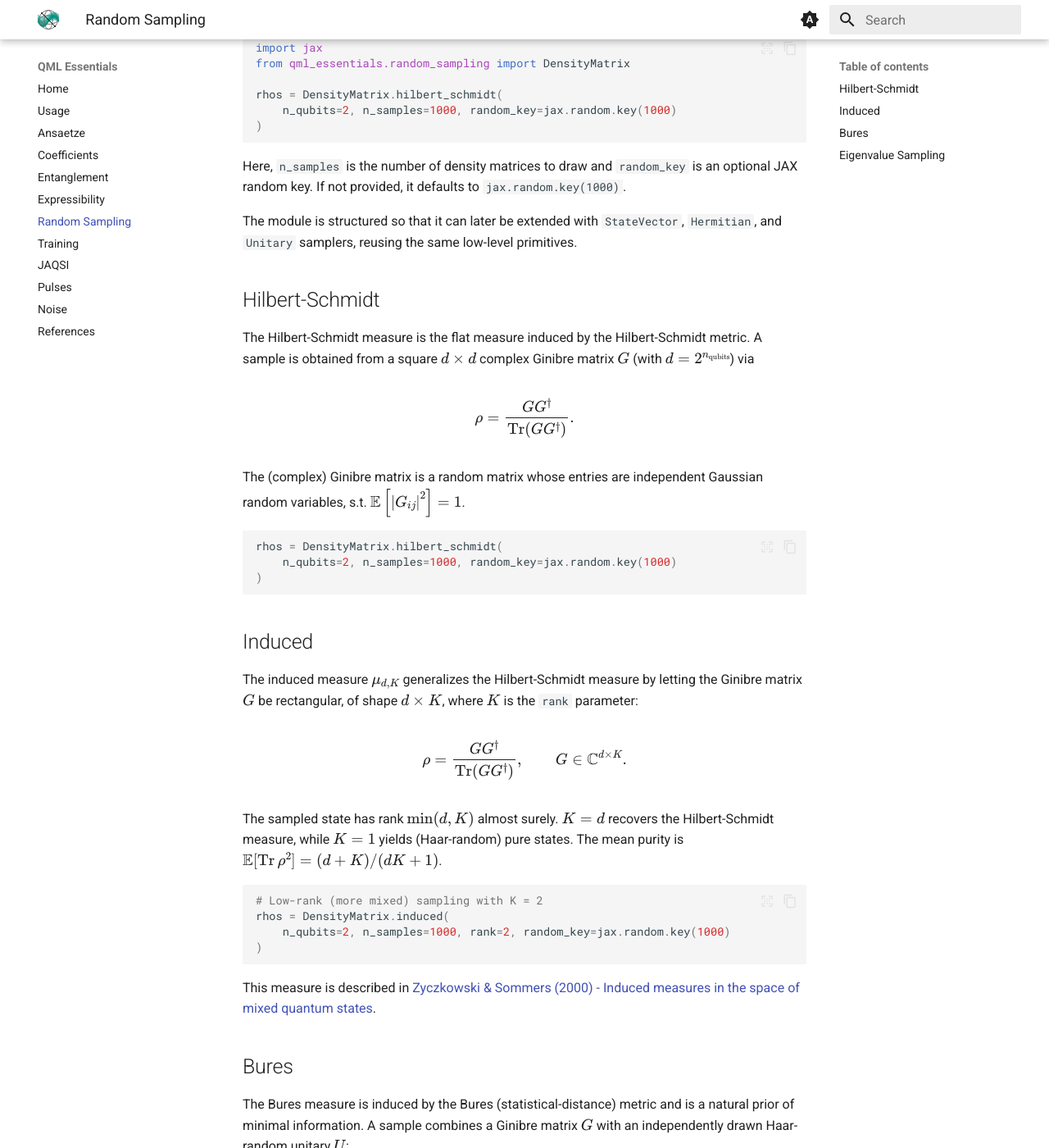
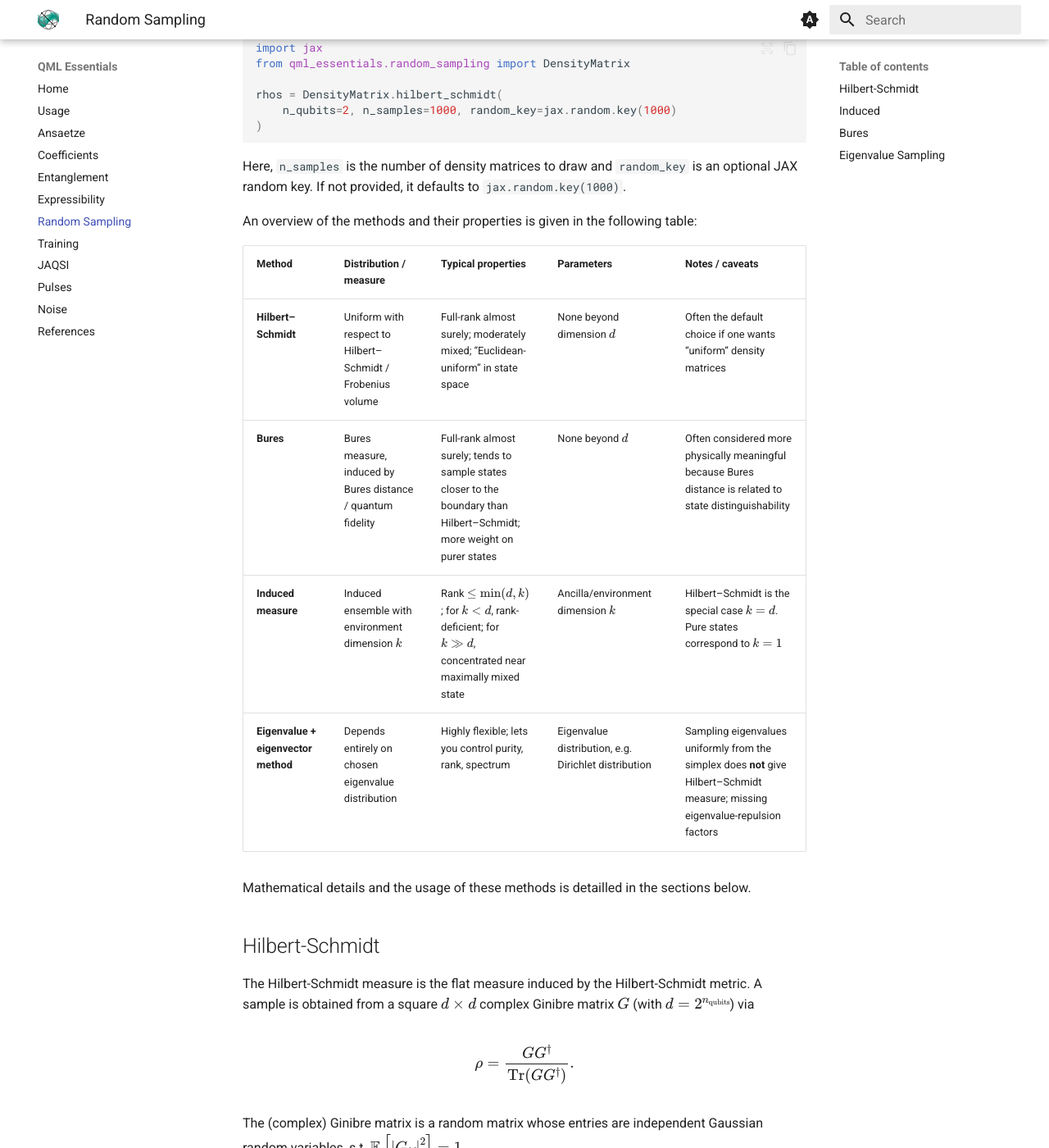
Before and after one commit to cirKITers/qml-essentials, an MkDocs documentation site: the page built from docs/random_sampling.md, in a window 1280 px wide and 1400 px high, scrolled down 301 px. Shown: the whole window at 82% size. Built offline with MkDocs 1.6.1 and Material for MkDocs 9.7.7, drawn with Linux system fonts in a browser that asks for light colours; some of the changed text lies outside the part shown.

Commit message:
added comparison table
Signed-off-by: Melvin Strobl <lc3267@kit.edu>

````diff
--- a/docs/random_sampling.md
+++ b/docs/random_sampling.md
@@ -19,7 +19,16 @@ rhos = DensityMatrix.hilbert_schmidt(
 
 Here, `n_samples` is the number of density matrices to draw and `random_key` is an optional JAX random key. If not provided, it defaults to `jax.random.key(1000)`.
 
-The module is structured so that it can later be extended with `StateVector`, `Hermitian`, and `Unitary` samplers, reusing the same low-level primitives.
+An overview of the methods and their properties is given in the following table:
+
+| Method | Distribution / measure | Typical properties | Parameters | Notes / caveats |
+|---|---|---|---|---|
+| **Hilbert–Schmidt** | Uniform with respect to Hilbert–Schmidt / Frobenius volume | Full-rank almost surely; moderately mixed; “Euclidean-uniform” in state space | None beyond dimension \(d\) | Often the default choice if one wants “uniform” density matrices |
+| **Bures** | Bures measure, induced by Bures distance / quantum fidelity | Full-rank almost surely; tends to sample states closer to the boundary than Hilbert–Schmidt; more weight on purer states | None beyond \(d\) | Often considered more physically meaningful because Bures distance is related to state distinguishability |
+| **Induced measure** | Induced ensemble with environment dimension \(k\) | Rank \(\leq \min(d,k)\); for \(k<d\), rank-deficient; for \(k\gg d\), concentrated near maximally mixed state | Ancilla/environment dimension \(k\) | Hilbert–Schmidt is the special case \(k=d\). Pure states correspond to \(k=1\) |
+| **Eigenvalue + eigenvector method** | Depends entirely on chosen eigenvalue distribution | Highly flexible; lets you control purity, rank, spectrum | Eigenvalue distribution, e.g. Dirichlet distribution | Sampling eigenvalues uniformly from the simplex does **not** give Hilbert–Schmidt measure; missing eigenvalue-repulsion factors |
+
+Mathematical details and the usage of these methods is detailled in the sections below.
 
 ## Hilbert-Schmidt
 
@@ -64,8 +73,7 @@ The Bures measure is induced by the Bures (statistical-distance) metric and is a
 A sample combines a Ginibre matrix $G$ with an independently drawn Haar-random unitary $U$:
 
 $$
-\rho = \frac{(\mathbb{1} + U)\, G G^\dagger\, (\mathbb{1} + U)^\dagger}
-            {\mathrm{Tr}\!\left[(\mathbb{1} + U)\, G G^\dagger\, (\mathbb{1} + U)^\dagger\right]}.
+\rho = \frac{(\mathbb{1} + U)\, G G^\dagger\, (\mathbb{1} + U)^\dagger}{\mathrm{Tr}\!\left[(\mathbb{1} + U)\, G G^\dagger\, (\mathbb{1} + U)^\dagger\right]}.
 $$
 
 ```python
````
